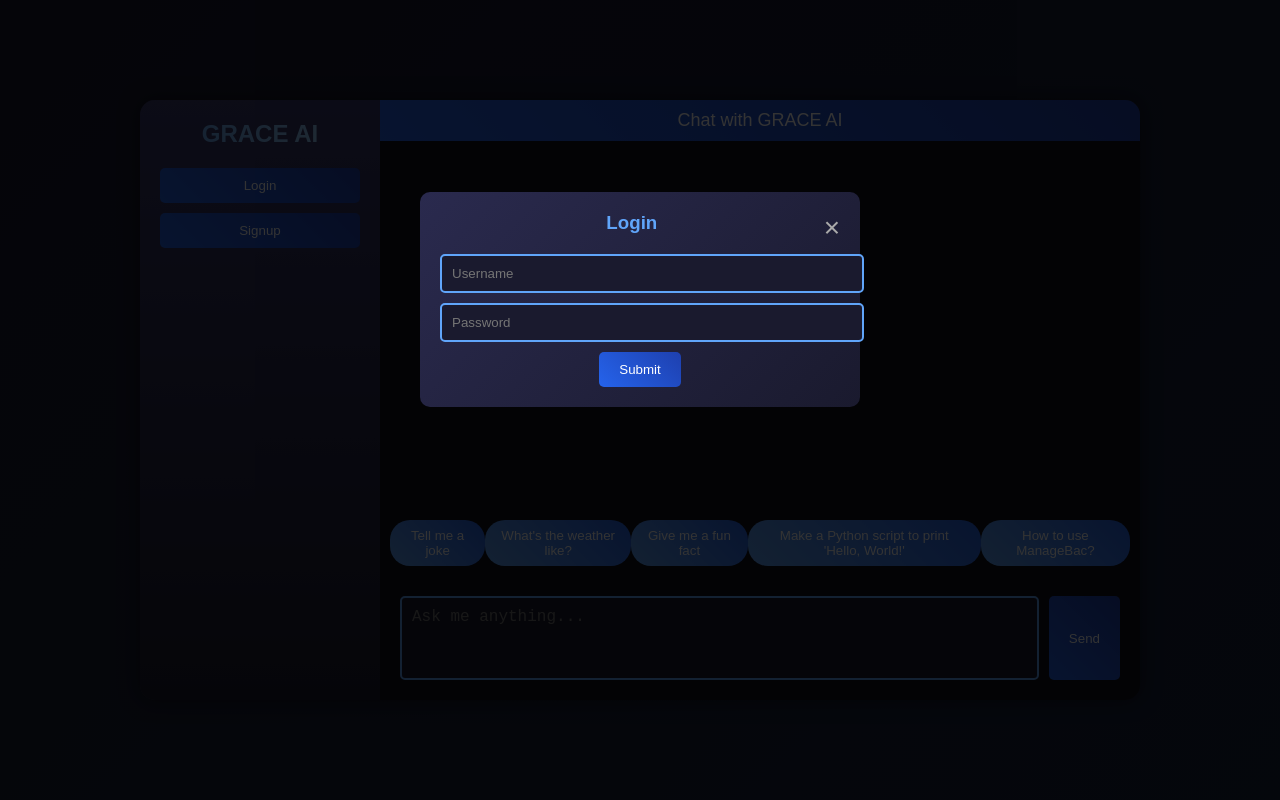
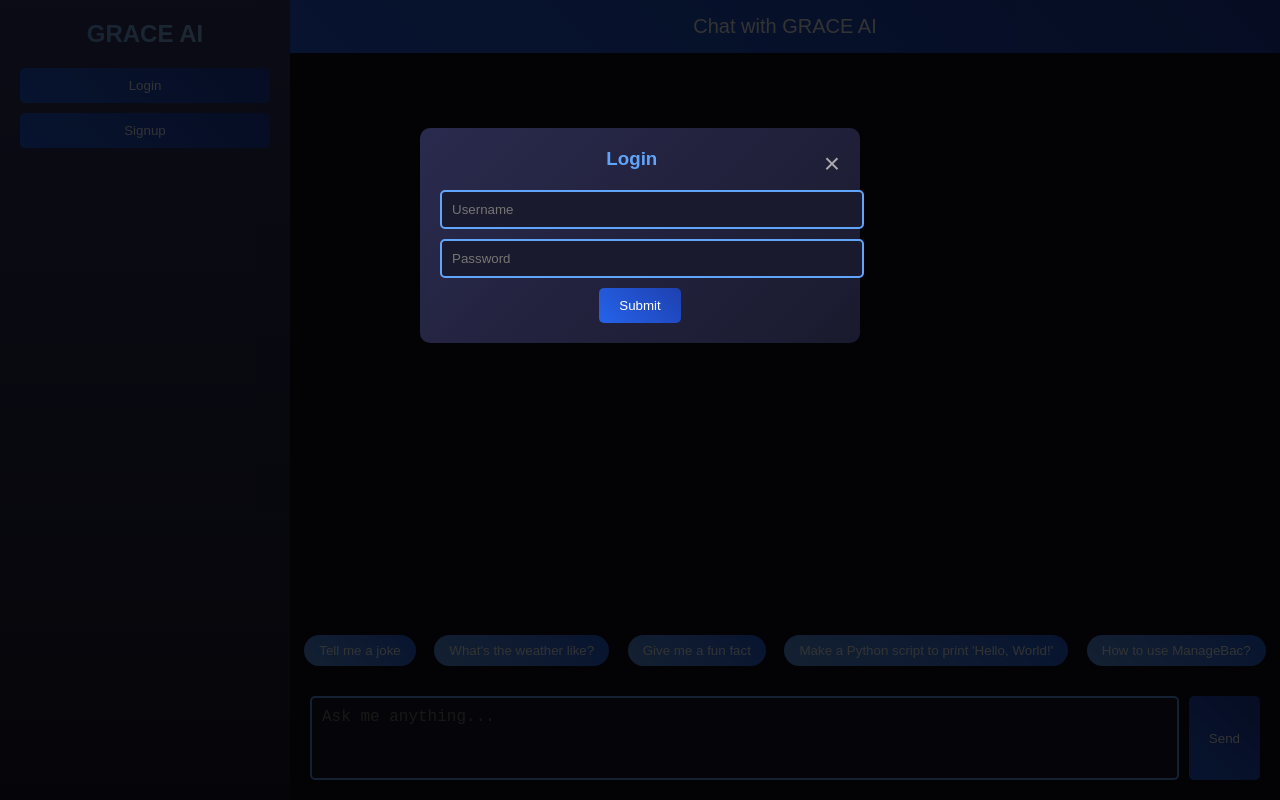
Before and after one commit to KingQuing/kingquing-s-projects, a website: page index.html in a window 1280 px wide. Both pictures are taken after a click on the button "Login". Drawn offline with Linux system fonts and the light colour scheme.

Commit message:
Update styles.css

```diff
--- a/styles.css
+++ b/styles.css
@@ -2,25 +2,21 @@
     font-family: 'Arial', sans-serif;
     background: linear-gradient(135deg, #1a1a2e 0%, #16213e 100%);
     margin: 0;
-    display: flex;
-    justify-content: center;
-    align-items: center;
     min-height: 100vh;
     color: #e0e0e0;
 }
 
 .container {
     display: flex;
-    width: 1000px;
-    height: 600px;
+    width: 100vw; /* Full viewport width */
+    height: 100vh; /* Full viewport height */
     background: linear-gradient(135deg, #2a2a4e 0%, #1a1a2e 100%);
     box-shadow: 0 0 20px rgba(0, 0, 0, 0.5);
-    border-radius: 15px;
     overflow: hidden;
 }
 
 .sidebar {
-    width: 200px;
+    width: 250px; /* Slightly wider for better usability */
     background: linear-gradient(180deg, #3a3a6e 0%, #1a1a2e 100%);
     color: #60A5FA;
     padding: 20px;
@@ -28,7 +24,7 @@
 }
 
 .sidebar:hover {
-    width: 220px;
+    width: 270px;
 }
 
 .sidebar h2 {
@@ -67,16 +63,16 @@
 .chat-header {
     background: linear-gradient(45deg, #2563EB, #1E40AF);
     color: white;
-    padding: 10px;
+    padding: 15px;
     text-align: center;
-    font-size: 18px;
+    font-size: 20px;
     position: relative;
 }
 
 .user-info {
     position: absolute;
-    top: 10px;
-    right: 10px;
+    top: 15px;
+    right: 15px;
     color: white;
     font-size: 14px;
     background: rgba(0, 0, 0, 0.3);
@@ -189,9 +185,11 @@
 
 .suggestions {
     display: flex;
+    flex-wrap: wrap;
     justify-content: space-around;
     padding: 10px;
     background: #0f0f1a;
+    gap: 10px;
 }
 
 .suggestion-btn {
@@ -265,10 +263,11 @@
 
 .modal-content {
     background: linear-gradient(135deg, #2a2a4e 0%, #1a1a2e 100%);
-    margin: 15% auto;
+    margin: 10% auto;
     padding: 20px;
     border-radius: 10px;
-    width: 400px;
+    width: 90%;
+    max-width: 400px;
     text-align: center;
     animation: slideIn 0.3s;
 }
```
